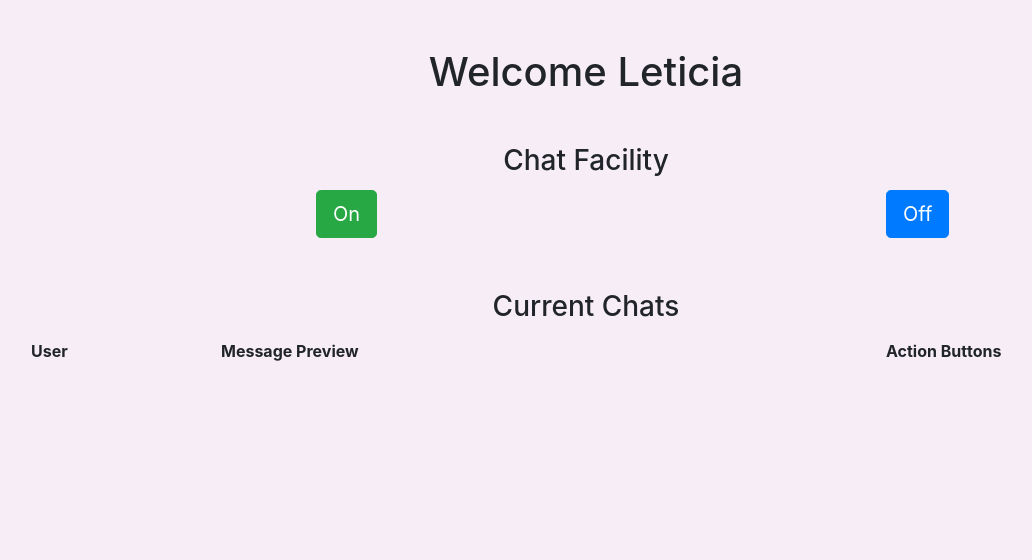
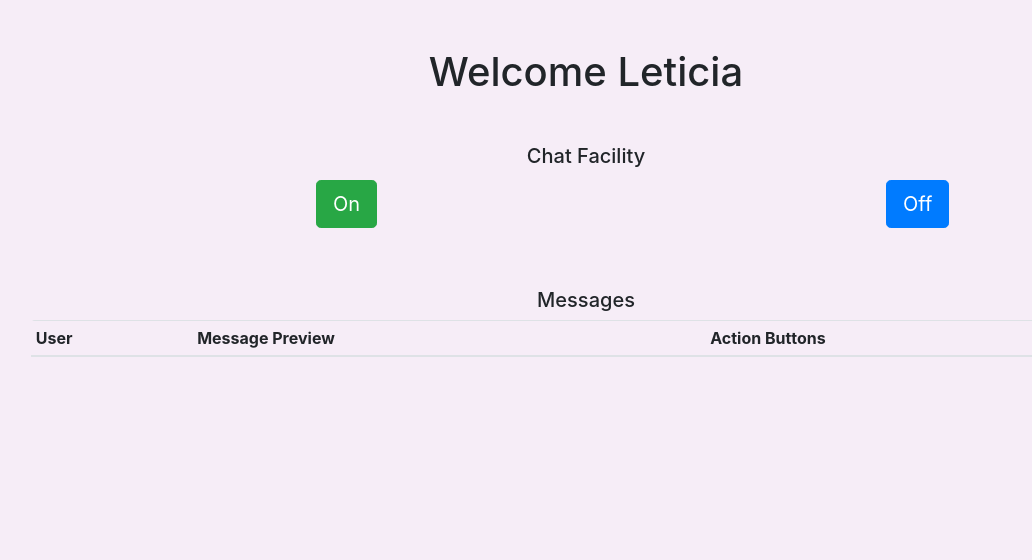
Before and after one commit to jojo157/Delightful-Penguins, a Django app: page /artist/ in a window 1280 px wide. Shown: the part 80-640 px from the top of the page, without its empty margins (54-1086 px from the left). Run offline with Django 3.2, Linux system fonts and the light colour scheme; a user stored in the database is signed in; tables that the repository leaves empty hold one stand-in row (values such as "Sample post"); lists and menus that the app fills with data are empty; some libraries are stand-ins or nearby versions.

Commit message:
added sort on messages in context processor to give messages in date order

```diff
--- a/chat/custom_context_processor.py
+++ b/chat/custom_context_processor.py
@@ -6,7 +6,7 @@ def get_messages(request):
     artist_status = Artist.objects.get(pk=1)
     if 'ip_address' in request.session:
         chat_session = request.session['ip_address']
-        data = get_list_or_404(Message, chat_session=chat_session)
+        data = get_list_or_404(Message.objects.order_by('date_of_message'), chat_session=chat_session)
         context = {
             'chat_messages': data,
             'artist_status': artist_status,
--- a/templates/artistMessages.html
+++ b/templates/artistMessages.html
@@ -5,7 +5,7 @@
 
 <div class="container">
     <h1 class="text-center mt-5">Welcome Leticia</h1>
-    <h3 class="text-center mt-5">Chat Facility</h3>
+    <h5 class="text-center mt-5">Chat Facility</h3>
     <div class="row">
         <div class="col-3 offset-2 col-md-3 offset-md-3 mt-1 mb-1">
             <a class="btn btn-lg status-button {% if artist_status.status == 'Online' %} btn-success {% else %} btn-primary {% endif %} " id="Online" href="{% url 'artist_status' %}">On</a>
@@ -16,24 +16,41 @@
     </div>
 </div>
 
-<div class="container">
-    <h3 class="text-center mt-5 mb-3">Current Chats</h3>
+<div class="container mt-2">
     <div class="row">
-        <div class="col-2 font-weight-bold">User</div>
-        <div class="col-7 font-weight-bold">Message Preview</div>
-        <div class="col-3 font-weight-bold">Action Buttons</div>
-    </div>
-    {% for chat_message in chat_messages %}
-    {% if chat_message.reply_recieved == False %}
-    <div class="row">
-        <div class="col-2">{{ chat_message.user_name }}</div>
-        <div class="col-7 overflow-hidden">{{ chat_message.message_content }}</div>
-        <div class="col-3 mt-1 mb-1">
-            <a class="btn btn-primary btn-sm message-reply-button" data-chat-session="{{ chat_message.chat_session }}" data-chat-id="{{ chat_message.id }}" href="">Reply</a>
+        <div class="col-sm-12">
+            <h5 class="text-center mt-5 mb-2">Messages </h5>
+        </div>
+
+        <div class="col-sm-12">
+            <div class="table-responsive rounded">
+                <table class="table table-sm ">
+                    <thead class="text-black">
+                        <tr>
+                            <th scope="col">User</th>
+                            <th scope="col">Message Preview</th>
+                            <th scope="col">Action Buttons</th>
+                        </tr>
+                    </thead>
+                    {% for chat_message in chat_messages %}
+                    {% if chat_message.reply_recieved == False %}
+                    <tr>
+                        <td class="w-25">
+                            <p>{{ chat_message.user_name }}</p>
+                        </td>
+                        <td class="w-50">
+                            <p class="overflow-hidden">{{ chat_message.message_content }}</p>
+                        </td>
+                        <td class="w-25">
+                            <p><a class="btn btn-primary btn-sm message-reply-button" data-chat-session="{{ chat_message.chat_session }}" data-chat-id="{{ chat_message.id }}" href="">Reply</a></p>
+                        </td>
+                    </tr>
+                    {% endif %}
+                    {% endfor %}
+                </table>
+            </div>
         </div>
     </div>
-    {% endif %}
-    {% endfor %}
 </div>
 
 {% endblock %}
```
